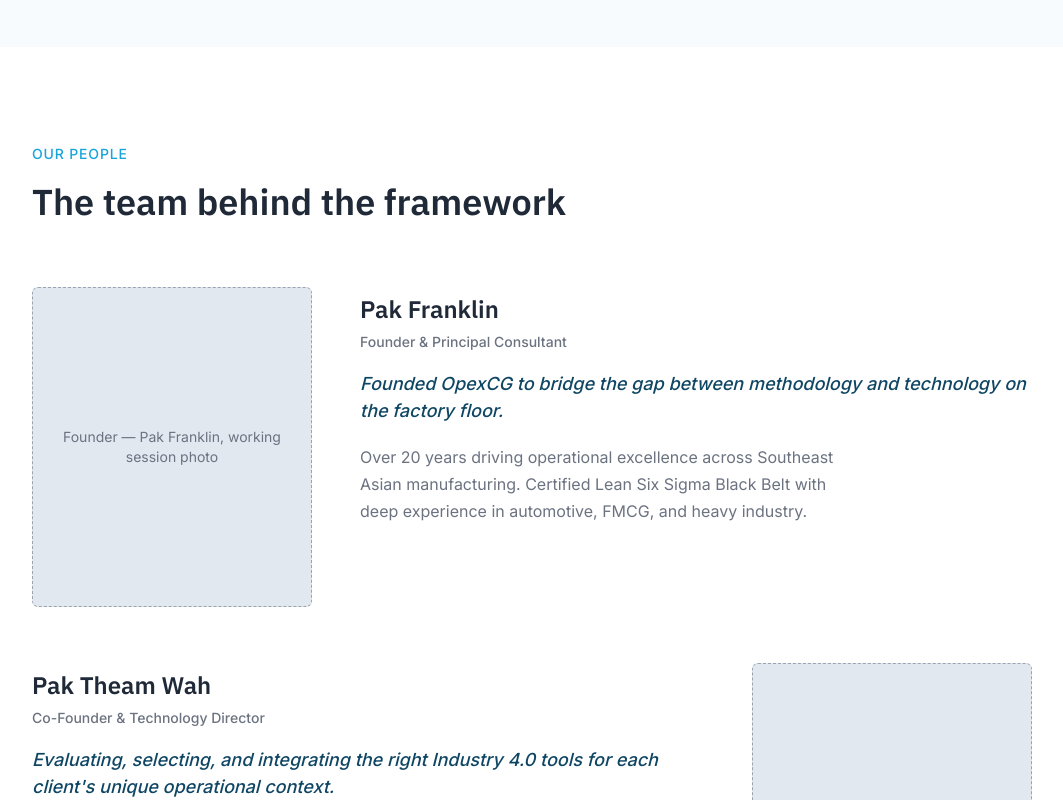
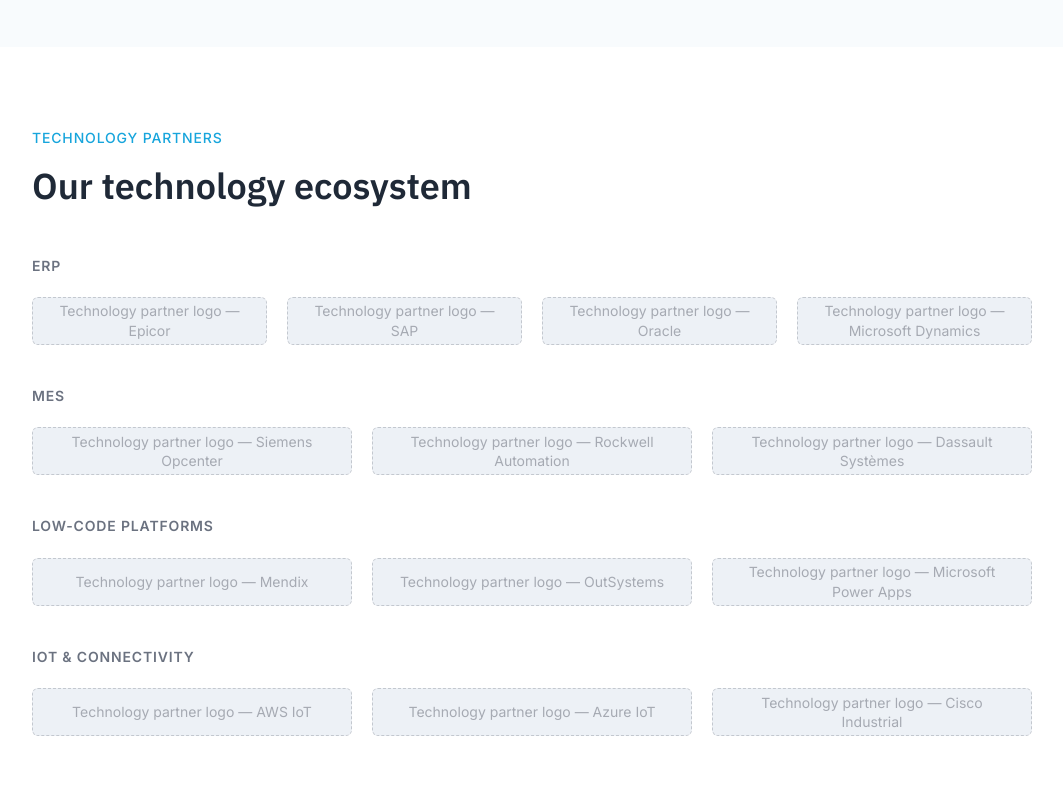
Before and after one commit to indraargamuria/opexlanding, a React (Vite) app in the folder frontend/: page / in a window 1280 px wide. Shown: the part 2360-3160 px from the top of the page, without its empty margins (108-1171 px from the left). Built offline with nearby package versions, Linux system fonts and the light colour scheme.

Commit message:
Technology partner added

```diff
--- /dev/null
+++ b/frontend/src/components/TechnologyPartners.tsx
@@ -0,0 +1,109 @@
+import { PlaceholderImage } from './PlaceholderImage';
+
+const partnerCategories = [
+  {
+    name: 'ERP',
+    partners: ['Epicor', 'SAP', 'Oracle', 'Microsoft Dynamics'],
+  },
+  {
+    name: 'MES',
+    partners: ['Siemens Opcenter', 'Rockwell Automation', 'Dassault Systèmes'],
+  },
+  {
+    name: 'Low-code Platforms',
+    partners: ['Mendix', 'OutSystems', 'Microsoft Power Apps'],
+  },
+  {
+    name: 'IoT & Connectivity',
+    partners: ['AWS IoT', 'Azure IoT', 'Cisco Industrial'],
+  },
+];
+
+export function TechnologyPartners() {
+  return (
+    <section style={sectionStyle}>
+      <div style={innerStyle}>
+        <p style={overlineStyle}>Technology partners</p>
+        <h2 style={headingStyle}>Our technology ecosystem</h2>
+
+        <div style={categoriesStyle}>
+          {partnerCategories.map((category) => (
+            <div key={category.name} style={categoryBlockStyle}>
+              <p style={categoryLabelStyle}>{category.name}</p>
+              <div style={logosGridStyle}>
+                {category.partners.map((partner) => (
+                  <div key={partner} style={logoItemStyle}>
+                    <PlaceholderImage
+                      label={`Technology partner logo — ${partner}`}
+                      height="48px"
+                    />
+                  </div>
+                ))}
+              </div>
+            </div>
+          ))}
+        </div>
+      </div>
+    </section>
+  );
+}
+
+const sectionStyle: React.CSSProperties = {
+  background: 'var(--white)',
+  padding: '80px 24px',
+};
+
+const innerStyle: React.CSSProperties = {
+  maxWidth: '1000px',
+  margin: '0 auto',
+};
+
+const overlineStyle: React.CSSProperties = {
+  fontFamily: 'var(--font-body)',
+  fontSize: 'var(--text-caption)',
+  fontWeight: 500,
+  color: 'var(--brand)',
+  letterSpacing: '0.06em',
+  textTransform: 'uppercase' as const,
+  marginBottom: '16px',
+};
+
+const headingStyle: React.CSSProperties = {
+  fontFamily: 'var(--font-heading)',
+  fontSize: 'var(--text-h2)',
+  fontWeight: 'var(--weight-h2)',
+  lineHeight: 'var(--leading-heading)',
+  color: 'var(--dark-text)',
+  marginBottom: '48px',
+};
+
+const categoriesStyle: React.CSSProperties = {
+  display: 'flex',
+  flexDirection: 'column',
+  gap: '40px',
+};
+
+const categoryBlockStyle: React.CSSProperties = {
+  display: 'flex',
+  flexDirection: 'column',
+  gap: '20px',
+};
+
+const categoryLabelStyle: React.CSSProperties = {
+  fontFamily: 'var(--font-body)',
+  fontSize: 'var(--text-caption)',
+  fontWeight: 600,
+  color: 'var(--muted)',
+  letterSpacing: '0.06em',
+  textTransform: 'uppercase' as const,
+};
+
+const logosGridStyle: React.CSSProperties = {
+  display: 'grid',
+  gridTemplateColumns: 'repeat(auto-fit, minmax(140px, 1fr))',
+  gap: '20px',
+};
+
+const logoItemStyle: React.CSSProperties = {
+  opacity: 0.6,
+};
--- a/frontend/src/routeTree.tsx
+++ b/frontend/src/routeTree.tsx
@@ -3,6 +3,7 @@
 import { Hero } from './components/Hero';
 import { Framework } from './components/Framework';
 import { WhatWeDo } from './components/WhatWeDo';
+import { TechnologyPartners } from './components/TechnologyPartners';
 import { Founders } from './components/Founders';
 import { Experience } from './components/Experience';
 import { Clients } from './components/Clients';
@@ -40,6 +41,7 @@
         <Framework />
       </div>
       <WhatWeDo />
+      <TechnologyPartners />
       <Founders />
       <Experience />
       <Clients />
```
